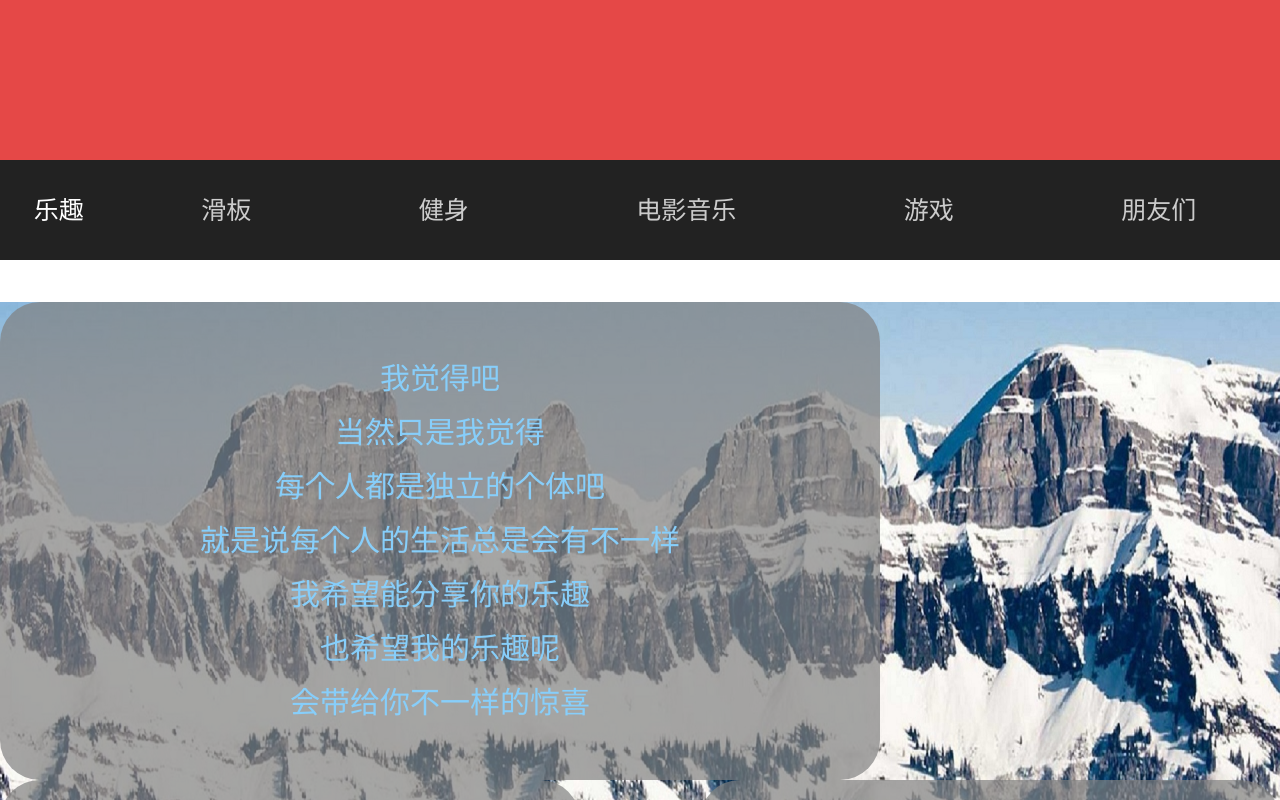
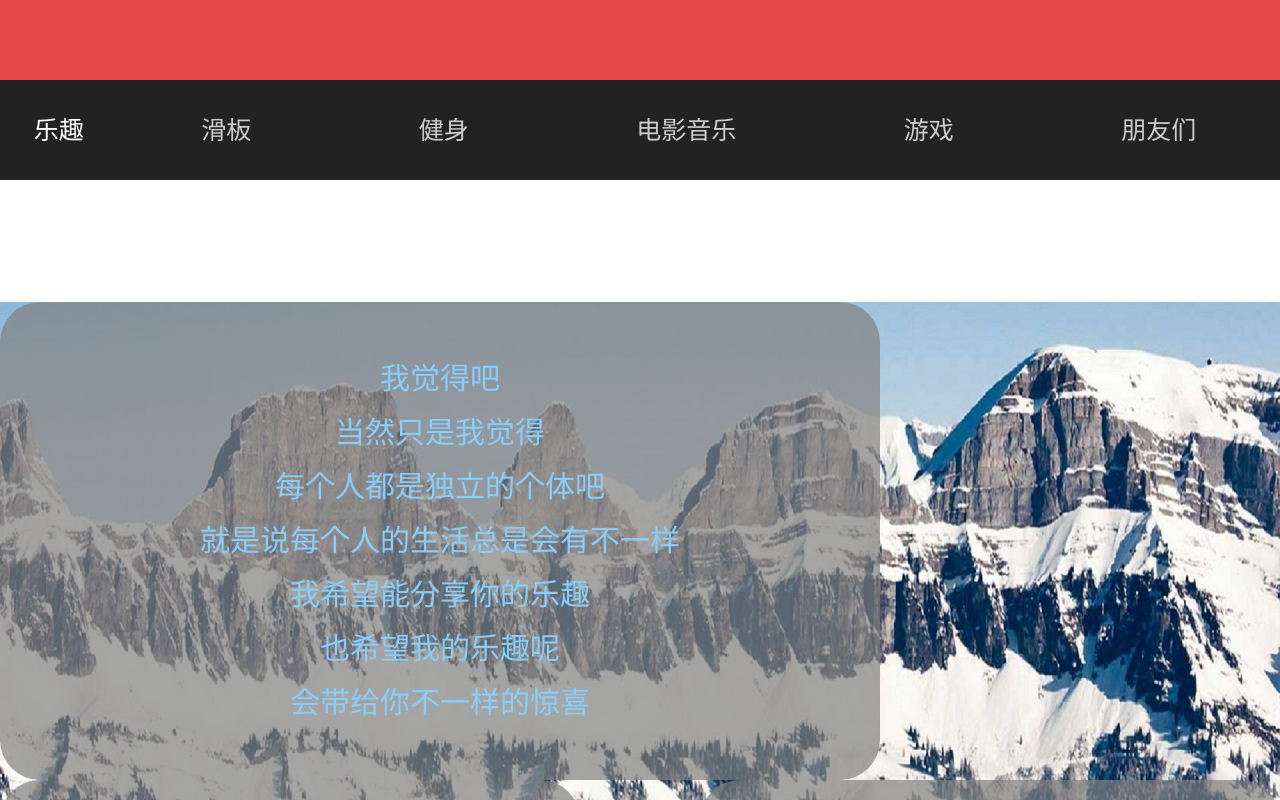
Before and after one commit to luozhi1024/Site-development, a Vue app in the folder site-development/: page /MyPleasures in a window 1280 px wide. Shown: the top 800 px of the page. Built offline with nearby package versions, Linux system fonts and the light colour scheme.

Commit message:
site-development

```diff
--- a/site-development/src/components/commonfooter.vue
+++ b/site-development/src/components/commonfooter.vue
@@ -21,7 +21,7 @@
   .footer {
     display: flex;
     position: fixed;
-    top: 20%;
+    top: 10%;
     width: 100%;
     height: 100px;
     line-height: 100px;
```
